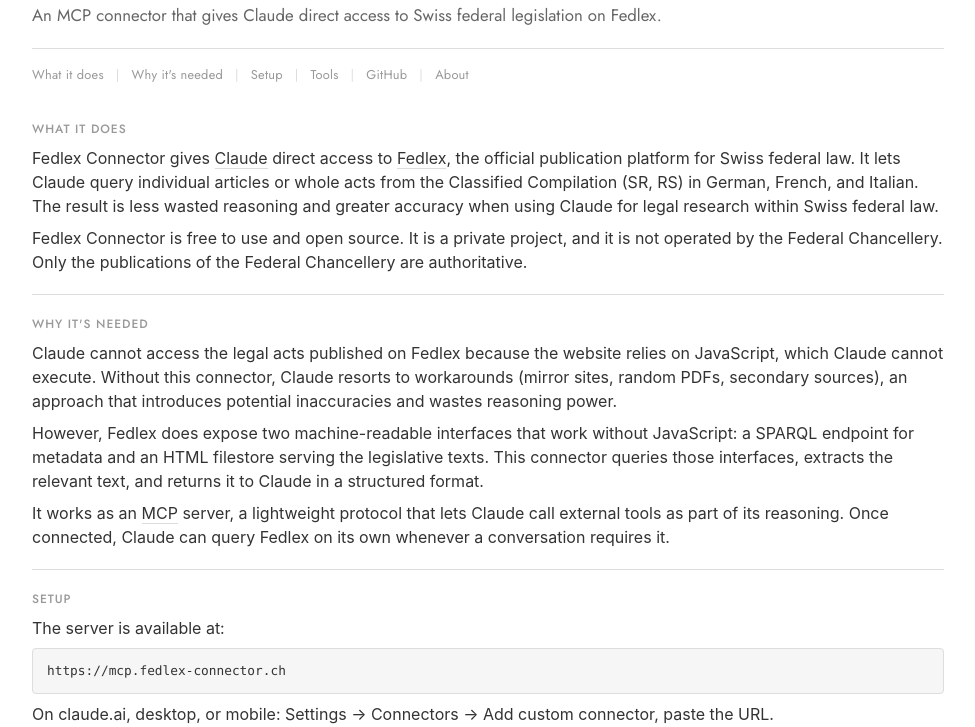
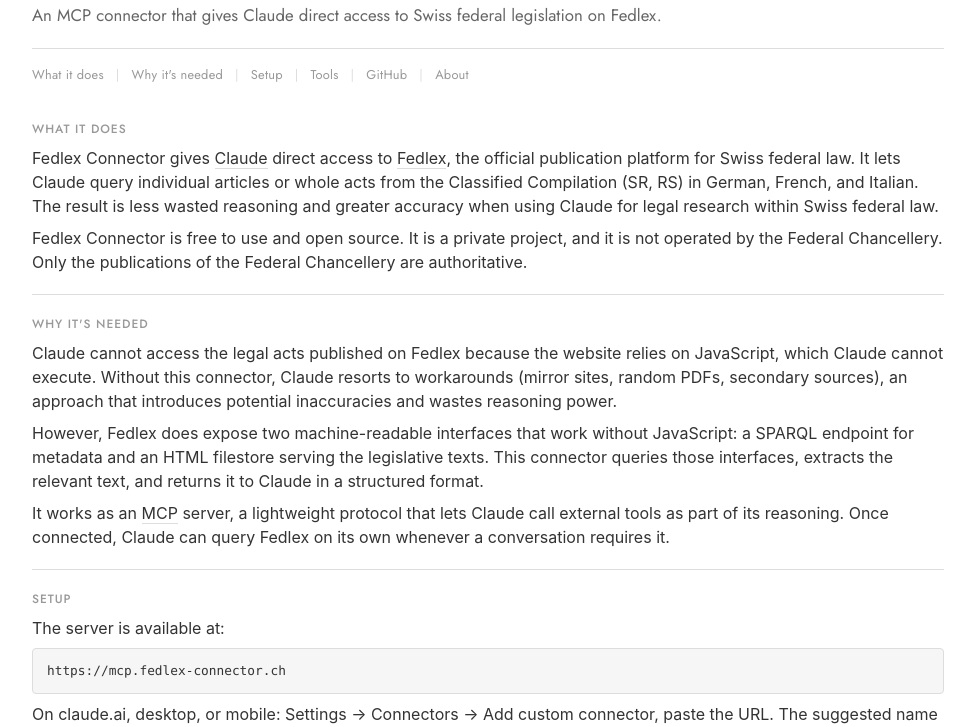
Before and after one commit to JayTheSkier/fedlex-connector, a website: page website/index.html in a window 1280 px wide. Shown: the part 73-800 px from the top of the page, without its empty margins (152-1127 px from the left). Drawn offline with Linux system fonts and the light colour scheme.

Commit message:
Add suggested connector name to setup instructions

```diff
--- a/website/index.html
+++ b/website/index.html
@@ -467,7 +467,7 @@
       <p>The server is available at:</p>
       <pre><code>https://mcp.fedlex-connector.ch</code></pre>
 
-      <p>On claude.ai, desktop, or mobile: Settings &rarr; Connectors &rarr; Add custom connector, paste the URL.</p>
+      <p>On claude.ai, desktop, or mobile: Settings &rarr; Connectors &rarr; Add custom connector, paste the URL. The suggested name is &ldquo;Fedlex Connector&rdquo;.</p>
       <p>On Claude Code: <code>claude mcp add --transport http Fedlex-Connector https://mcp.fedlex-connector.ch</code></p>
     </section>
 
```
